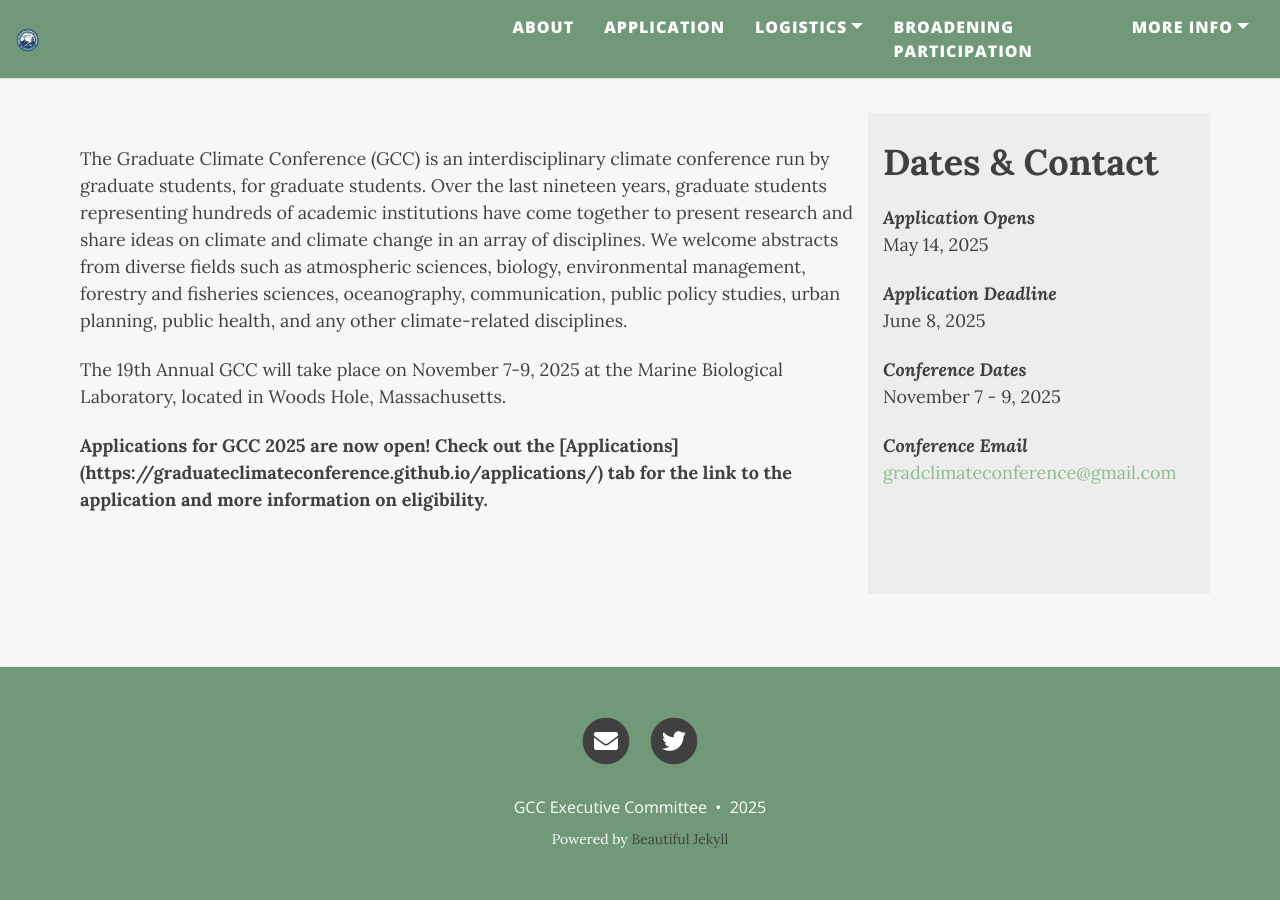
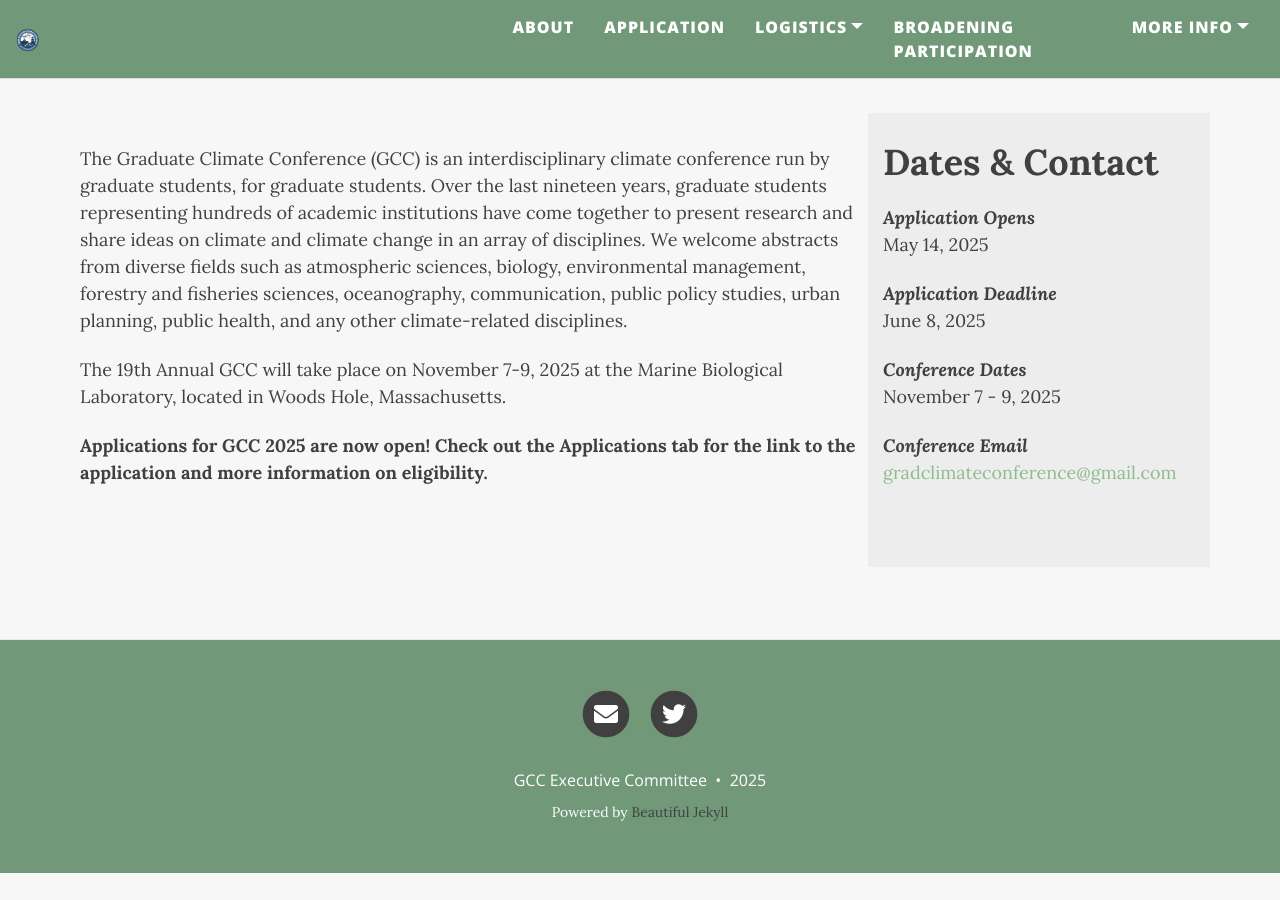
Before and after one commit to graduateclimateconference/graduateclimateconference.github.io, a Jekyll site: the page built from index.html, in a window 1280 px wide and 900 px high, scrolled down 555 px. Built offline with Jekyll 4.4.1, drawn with Linux system fonts in a browser that asks for light colours; nearby versions of some CDN libraries; the list of posts is cut into pages by our own code; after the commit the page ends 1428 px from its top, so only the background shows below that; some of the changed lines change nothing that is shown.

Commit message:
Update index.html

```diff
--- a/index.html
+++ b/index.html
@@ -43,7 +43,7 @@
         </p>
         <p>The 19th Annual GCC will take place on November 7-9, 2025 at the Marine Biological Laboratory, located in Woods Hole, Massachusetts. <br>
         </p>
-        <p><strong> Applications for GCC 2025 are now open! Check out the [Applications](https://graduateclimateconference.github.io/applications/) tab for the link to the application and more information on eligibility. </strong></p>
+        <p><strong> Applications for GCC 2025 are now open! Check out the Applications tab for the link to the application and more information on eligibility. </strong></p>
             <br>
         </p>
         </div>
```
